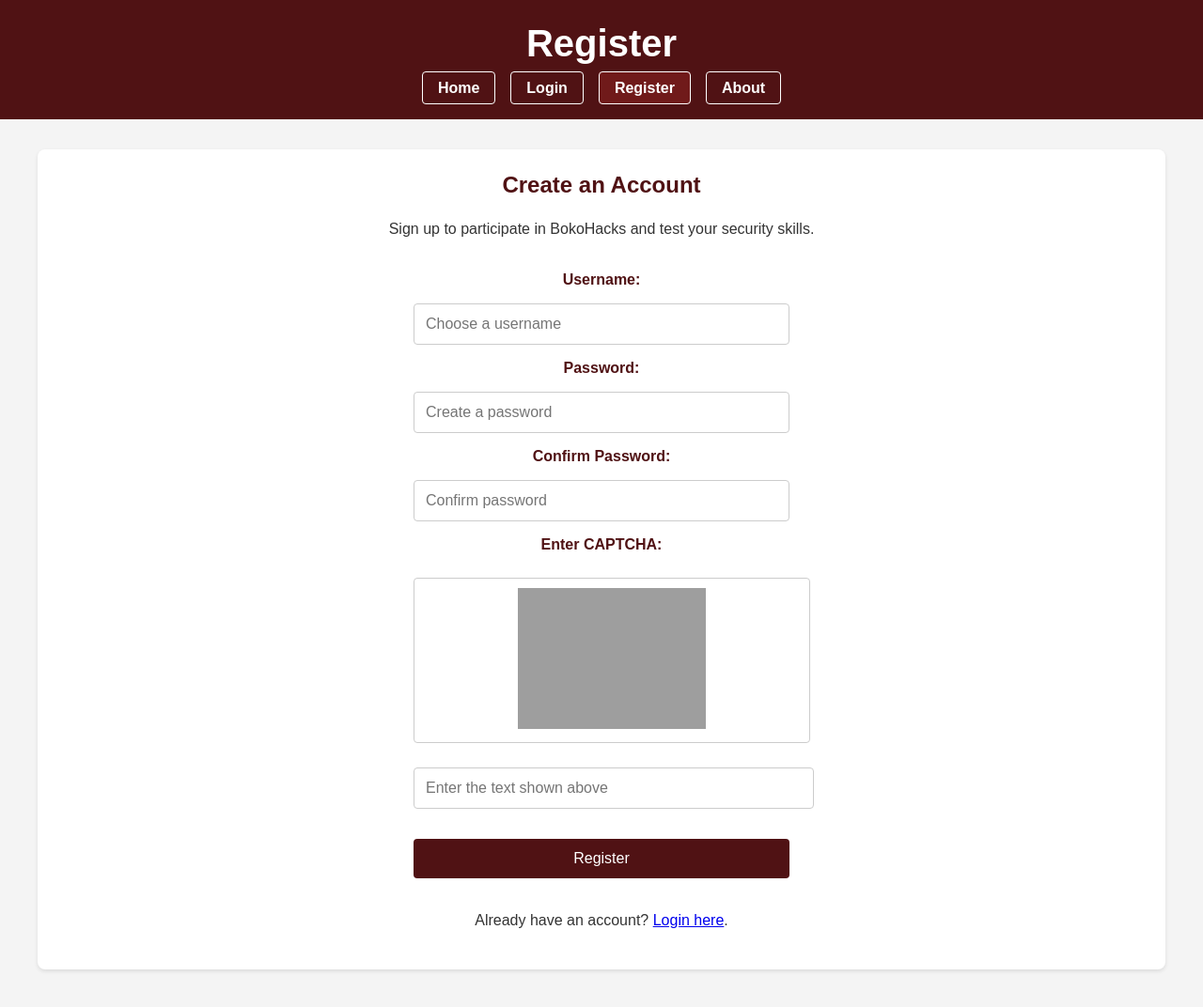
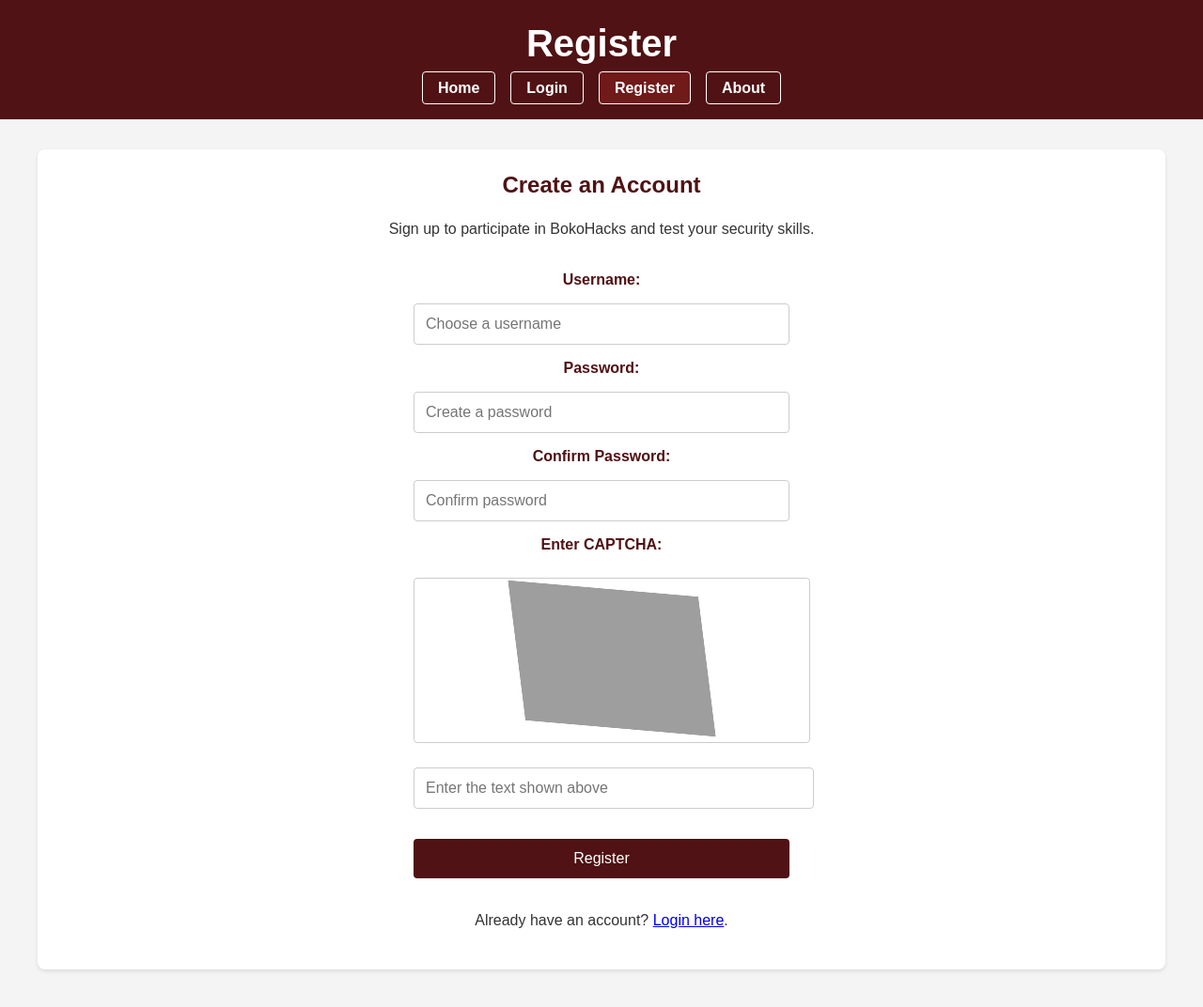
Before and after one commit to KayVin065/Boko-Hacks-2025, a Flask app: page /register in a window 1280 px wide. Shown: the top 1072 px of the page at 94% size. Run offline with Flask 3, Linux system fonts and the light colour scheme; grey boxes are pictures that could not be loaded.

Commit message:
Applied skew and rotate to captcha image

```diff
--- a/Boko-Hacks-2025-main/templates/register.html
+++ b/Boko-Hacks-2025-main/templates/register.html
@@ -45,6 +45,11 @@
         <label for="captcha">Enter CAPTCHA:</label>
         <div class="captcha-box">
           <img src="{{ url_for('captcha.get_captcha') }}" alt="CAPTCHA" class="captcha-image">
+          <style>
+            .captcha-image {
+              transform: skewX(12deg) rotate(5deg);
+            }
+          </style>
         </div>
         <input type="text" id="captcha" name="captcha" placeholder="Enter the text shown above" required>
 
```
